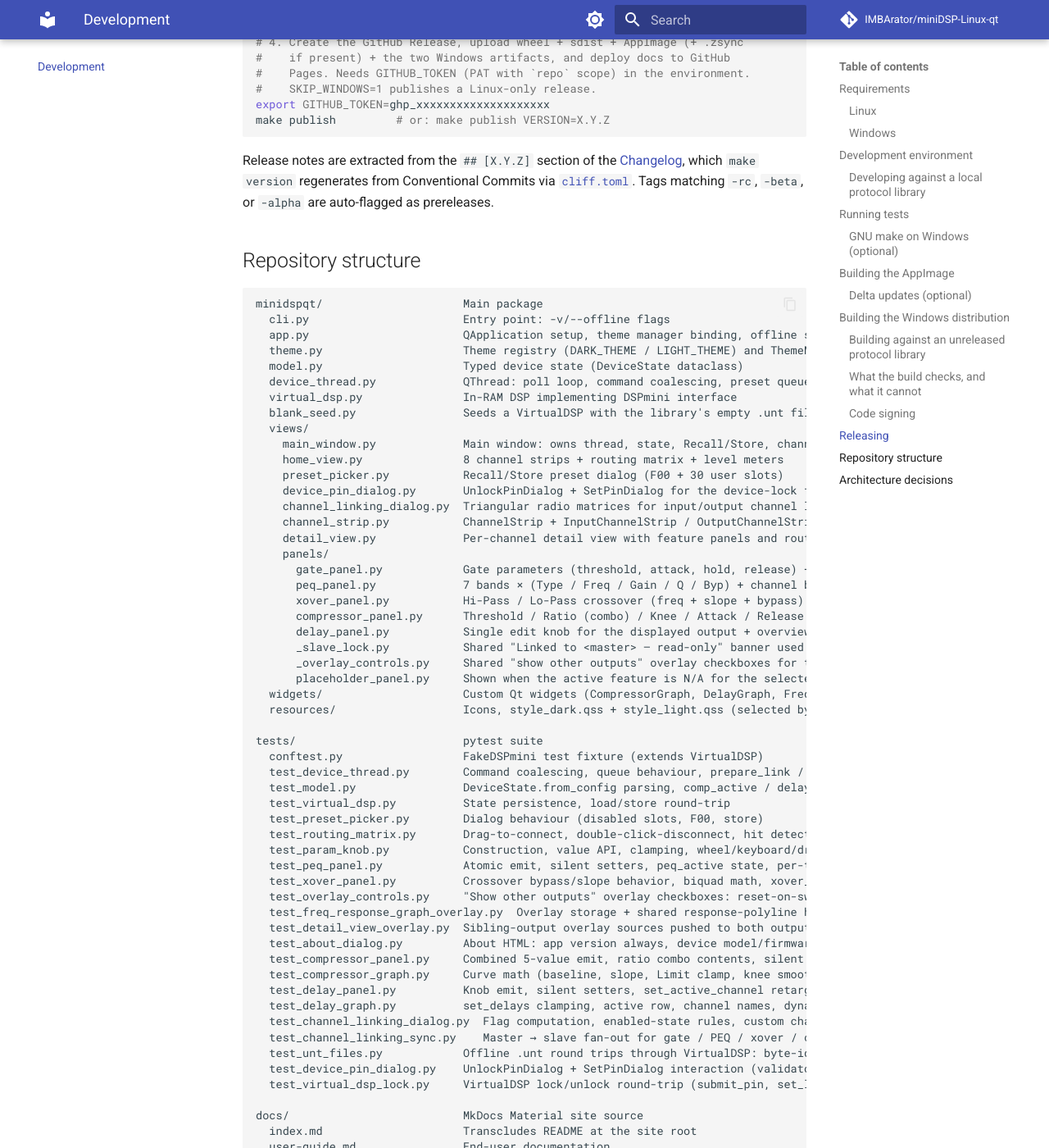
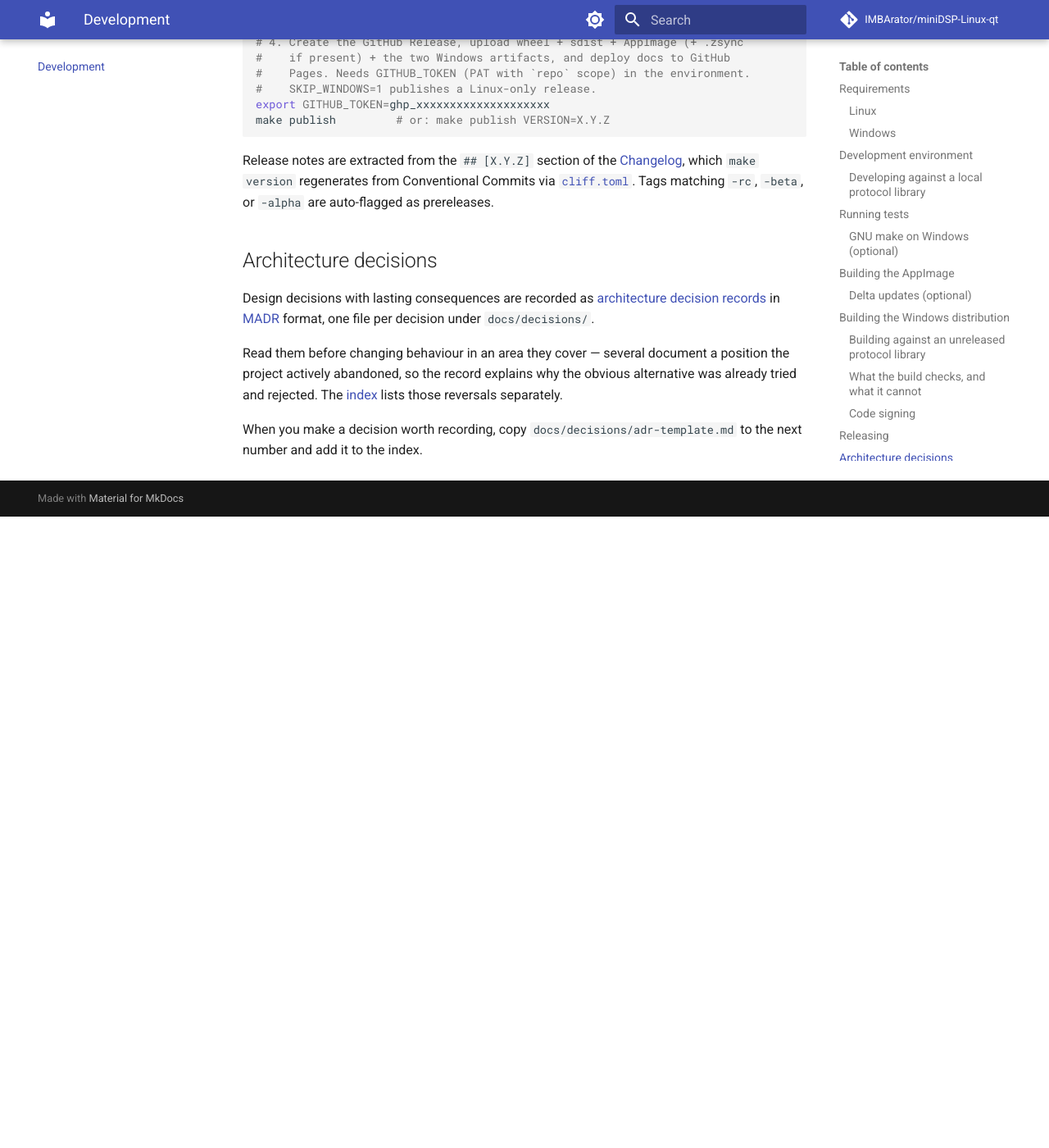
Before and after one commit to IMBArator/miniDSP-Linux-qt, an MkDocs documentation site: the page built from docs/development.md, in a window 1280 px wide and 1400 px high, scrolled down 7591 px. Shown: the whole window at 82% size. Built offline with MkDocs 1.6.1 and Material for MkDocs 9.7.7, drawn with Linux system fonts in a browser that asks for light colours; comment, search, counter and statistics services are not loaded; after the commit the page ends 8221 px from its top, so only the background shows below that; some of the changed text lies outside the part shown.

Commit message:
docs(architecture): add the architecture document
docs/architecture.md draws the decision records together: goal and shape,
the core choices, the components, the module map with its import rules,
how a device command, feature panel, widget or colour plugs in, and the
invariants a change must never break, each naming its record. The module
map replaces the repository structure on the development page, so the
layout is written down once. The page joins the site navigation, and the
docs hook rewrites its links to source files.

````diff
--- a/docs/development.md
+++ b/docs/development.md
@@ -346,74 +346,6 @@ make publish         # or: make publish VERSION=X.Y.Z
 
 Release notes are extracted from the `## [X.Y.Z]` section of the [Changelog](changelog.md), which `make version` regenerates from Conventional Commits via [`cliff.toml`](https://github.com/IMBArator/miniDSP-Linux-qt/blob/main/cliff.toml). Tags matching `-rc`, `-beta`, or `-alpha` are auto-flagged as prereleases.
 
-## Repository structure
-
-```
-minidspqt/                     Main package
-  cli.py                       Entry point: -v/--offline flags
-  app.py                       QApplication setup, theme manager binding, offline seeding
-  theme.py                     Theme registry (DARK_THEME / LIGHT_THEME) and ThemeManager singleton
-  model.py                     Typed device state (DeviceState dataclass)
-  device_thread.py             QThread: poll loop, command coalescing, preset queue
-  virtual_dsp.py               In-RAM DSP implementing DSPmini interface
-  blank_seed.py                Seeds a VirtualDSP with the library's empty .unt file (shared by app + runtime mode switch)
-  views/
-    main_window.py             Main window: owns thread, state, Recall/Store, channel-linking apply flow
-    home_view.py               8 channel strips + routing matrix + level meters
-    preset_picker.py           Recall/Store preset dialog (F00 + 30 user slots)
-    device_pin_dialog.py       UnlockPinDialog + SetPinDialog for the device-lock feature
-    channel_linking_dialog.py  Triangular radio matrices for input/output channel linking
-    channel_strip.py           ChannelStrip + InputChannelStrip / OutputChannelStrip
-    detail_view.py             Per-channel detail view with feature panels and routed meters
-    panels/
-      gate_panel.py            Gate parameters (threshold, attack, hold, release) + transfer graph
-      peq_panel.py             7 bands × (Type / Freq / Gain / Q / Byp) + channel bypass + summed-response graph
-      xover_panel.py           Hi-Pass / Lo-Pass crossover (freq + slope + bypass) + shared response graph
-      compressor_panel.py      Threshold / Ratio (combo) / Knee / Attack / Release + transfer-function graph
-      delay_panel.py           Single edit knob for the displayed output + overview graph of all four delays
-      _slave_lock.py           Shared "Linked to <master> — read-only" banner used by every feature panel
-      _overlay_controls.py     Shared "show other outputs" overlay checkboxes for the PEQ + Xover graphs
-      placeholder_panel.py     Shown when the active feature is N/A for the selected channel
-  widgets/                     Custom Qt widgets (CompressorGraph, DelayGraph, FreqResponseGraph, GateGraph, LedIndicator, LevelMeter, ParamKnob, PEQGraph, RoutingMatrix, ToggleButton)
-  resources/                   Icons, style_dark.qss + style_light.qss (selected by ThemeManager)
-
-tests/                         pytest suite
-  conftest.py                  FakeDSPmini test fixture (extends VirtualDSP)
-  test_device_thread.py        Command coalescing, queue behaviour, prepare_link / read_config sequencing
-  test_model.py                DeviceState.from_config parsing, comp_active / delay_active / linked-mutator helpers
-  test_virtual_dsp.py          State persistence, load/store round-trip
-  test_preset_picker.py        Dialog behaviour (disabled slots, F00, store)
-  test_routing_matrix.py       Drag-to-connect, double-click-disconnect, hit detection
-  test_param_knob.py           Construction, value API, clamping, wheel/keyboard/drag interaction, highlight, text input
-  test_peq_panel.py            Atomic emit, silent setters, peq_active state, per-type Q clamping
-  test_xover_panel.py          Crossover bypass/slope behavior, biquad math, xover_active indicator
-  test_overlay_controls.py     "Show other outputs" overlay checkboxes: reset-on-switch, graph push, always-enabled
-  test_freq_response_graph_overlay.py  Overlay storage + shared response-polyline helper (flat vs active)
-  test_detail_view_overlay.py  Sibling-output overlay sources pushed to both output graphs
-  test_about_dialog.py         About HTML: app version always, device model/firmware when connected
-  test_compressor_panel.py     Combined 5-value emit, ratio combo contents, silent setters, slave lock, graph wiring
-  test_compressor_graph.py     Curve math (baseline, slope, Limit clamp, knee smoothing), parameter binding
-  test_delay_panel.py          Knob emit, silent setters, set_active_channel retarget, ms/samples parser, slave lock
-  test_delay_graph.py          set_delays clamping, active row, channel names, dynamic-axis snap, tick generation
-  test_channel_linking_dialog.py  Flag computation, enabled-state rules, custom channel-name handling
-  test_channel_linking_sync.py    Master → slave fan-out for gate / PEQ / xover / compressor / delay / gain / mute, link banner + slave-lock plumbing
-  test_unt_files.py            Offline .unt round trips through VirtualDSP: byte-identical export, edits confined to their slot, F00
-  test_device_pin_dialog.py    UnlockPinDialog + SetPinDialog interaction (validator, in-flight gate, result handling)
-  test_virtual_dsp_lock.py     VirtualDSP lock/unlock round-trip (submit_pin, set_lock_pin, DeviceLockedError)
-
-docs/                          MkDocs Material site source
-  index.md                     Transcludes README at the site root
-  user-guide.md                End-user documentation
-  development.md               This page — contributor setup, testing, packaging, release
-  changelog.md                 Transcludes CHANGELOG.md
-  concepts.md                  UI concepts page (references concept-art/)
-  decisions/                   Architecture decision records (MADR) + adr-template.md
-  concept-art/                 UI mockups (.excalidraw + .png)
-  img/                         Screenshots and recordings
-  gen_ref_pages.py             Builds the mkdocstrings API reference
-  hooks.py                     Post-processes the transcluded README
-```
-
 ## Architecture decisions
 
 Design decisions with lasting consequences are recorded as
--- a/mkdocs.yml
+++ b/mkdocs.yml
@@ -81,6 +81,7 @@ hooks:
 nav:
   - Home: index.md
   - User Guide: user-guide.md
+  - Architecture: architecture.md
   - Development: development.md
   - UI Concepts: concepts.md
   - Decisions: decisions/
````
Also changed, not shown: docs/architecture.md (added, +344 -0 lines), docs/hooks.py (+10 -3 lines).
